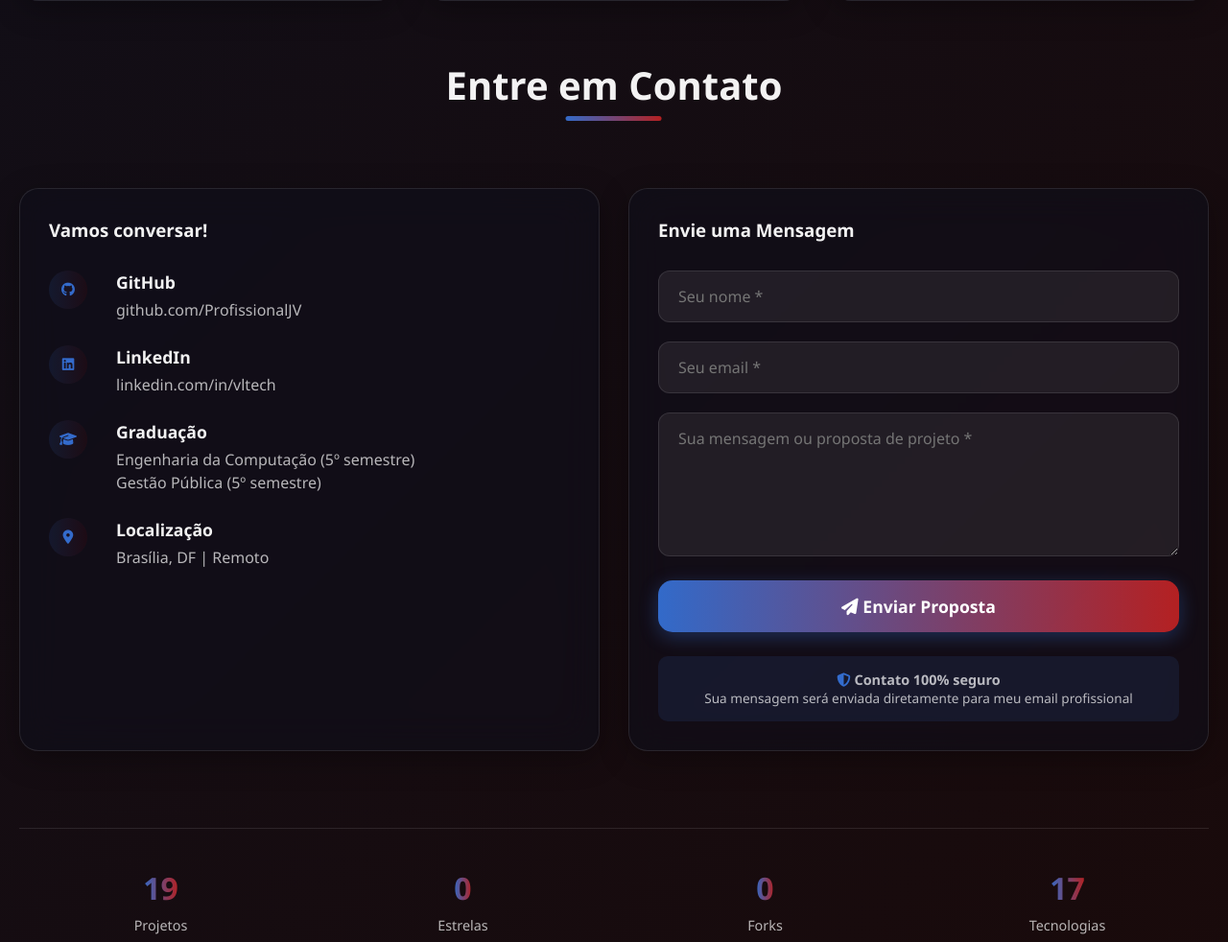
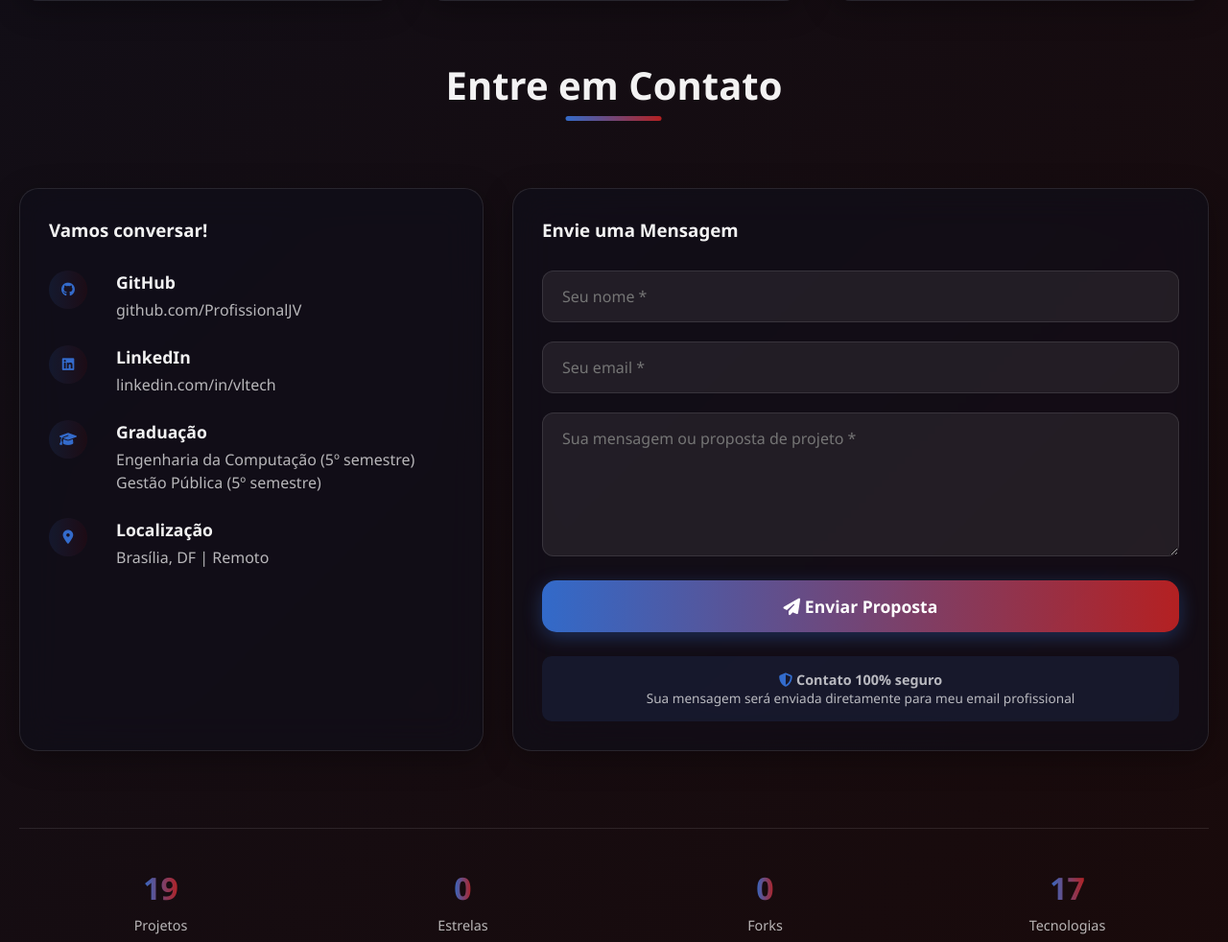
Before and after one commit to jvsleeder09/portifolio-victor-lela, a Flask app: page / in a window 1280 px wide. Shown: the part 4049-5031 px from the top of the page at 96% size. Run offline with Flask 3, Linux system fonts and the light colour scheme.

Commit message:
Update style.css

```diff
--- a/static/css/style.css
+++ b/static/css/style.css
@@ -140,7 +140,7 @@ ul li strong{color:var(--text-color)}
 .skill-level{height:100%;background:linear-gradient(90deg,var(--primary-color),var(--accent-color));border-radius:10px}
 
 /* CONTACT */
-.contact-container{display:grid;grid-template-columns:1fr 1fr;gap:30px;margin-top:40px}
+.contact-container{display:grid;grid-template-columns:1fr 1.5fr;gap:30px;margin-top:40px}
 .contact-info,.contact-form{padding:30px}
 .contact-info h3,.contact-form h3{margin-bottom:30px}
 .contact-item{display:flex;align-items:flex-start;margin-bottom:25px;gap:15px}
@@ -157,6 +157,8 @@ ul li strong{color:var(--text-color)}
 #formMessage{margin-top:20px;padding:15px;border-radius:10px;text-align:center;font-size:0.95rem;display:none}
 .contact-backup{margin-top:25px;padding:15px;background:rgba(59,130,246,0.1);border-radius:10px;text-align:center}
 .contact-direct{margin-top:15px;text-align:center}
+
+
 
 /* FOOTER */
 footer{text-align:center;padding:40px 0;margin-top:80px;color:var(--text-secondary);border-top:1px solid rgba(255,255,255,0.1)}
```
